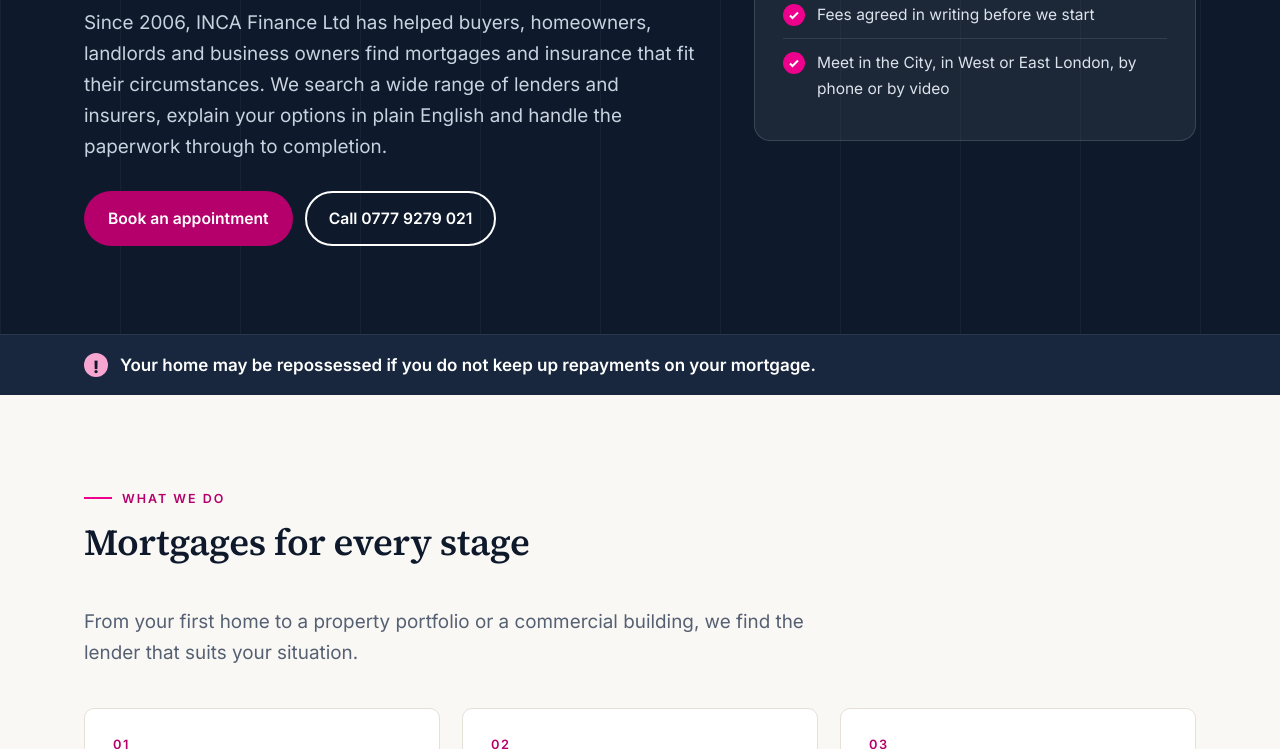
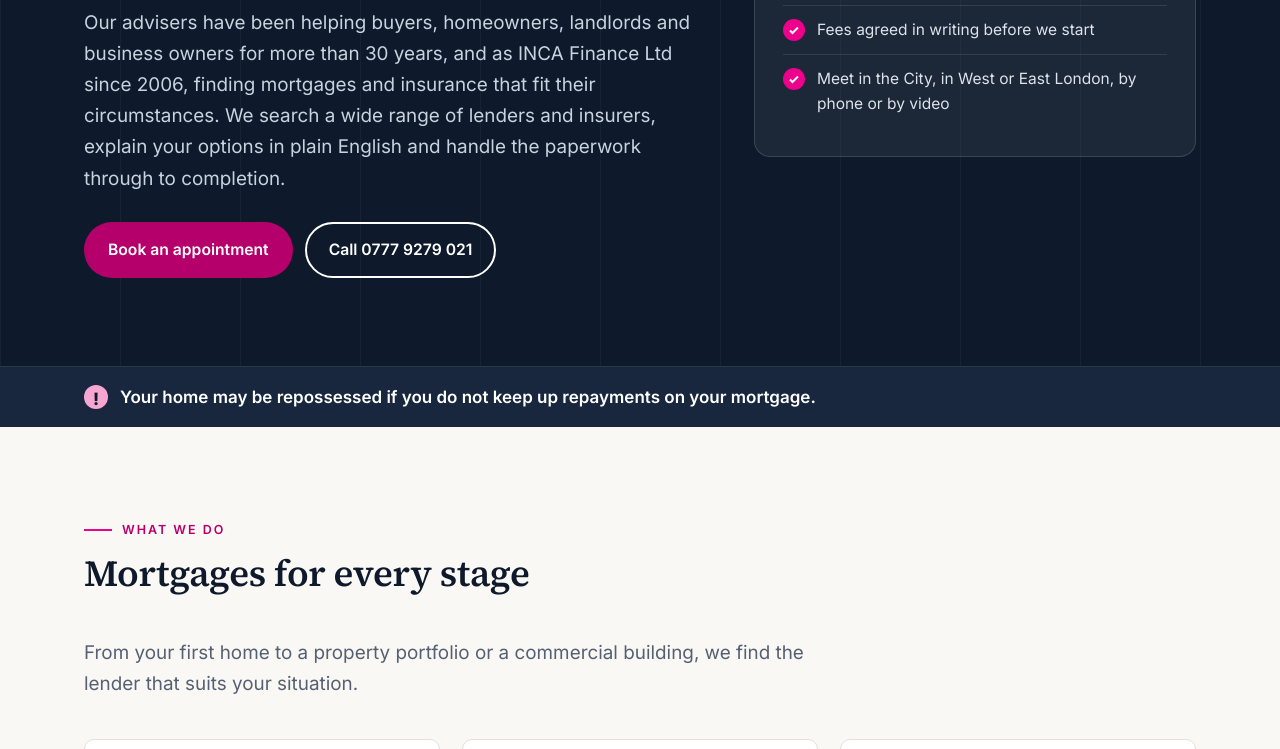
Before and after one commit to siewhui-wq/inca-finance-website, a plain HTML site: page docs/index.html in a window 1280 px wide. Shown: the part 534-1283 px from the top of the page. Drawn offline with Linux system fonts and the light colour scheme.

Commit message:
Home intro: advisers' 30+ years' experience, INCA Finance since 2006

```diff
--- a/docs/index.html
+++ b/docs/index.html
@@ -42,7 +42,7 @@
     <div>
       <span class="eyebrow">Mortgage &amp; insurance brokers · City of London · Est. 2006</span>
       <h1 id="hero-h">INCA Finance: mortgage advice built on <em>experience</em>, not guesswork.</h1>
-      <p class="lead">Since 2006, INCA Finance Ltd has helped buyers, homeowners, landlords and business owners find mortgages and insurance that fit their circumstances. We search a wide range of lenders and insurers, explain your options in plain English and handle the paperwork through to completion.</p>
+      <p class="lead">Our advisers have been helping buyers, homeowners, landlords and business owners for more than 30 years, and as INCA Finance Ltd since 2006, finding mortgages and insurance that fit their circumstances. We search a wide range of lenders and insurers, explain your options in plain English and handle the paperwork through to completion.</p>
       <div class="hero-actions">
         <a class="btn btn-primary" href="contact.html">Book an appointment</a>
         <a class="btn btn-ghost" href="tel:+447779279021">Call 0777 9279 021</a>
```
Also changed, not shown: src/pages/index.html (+1 -1 lines).
